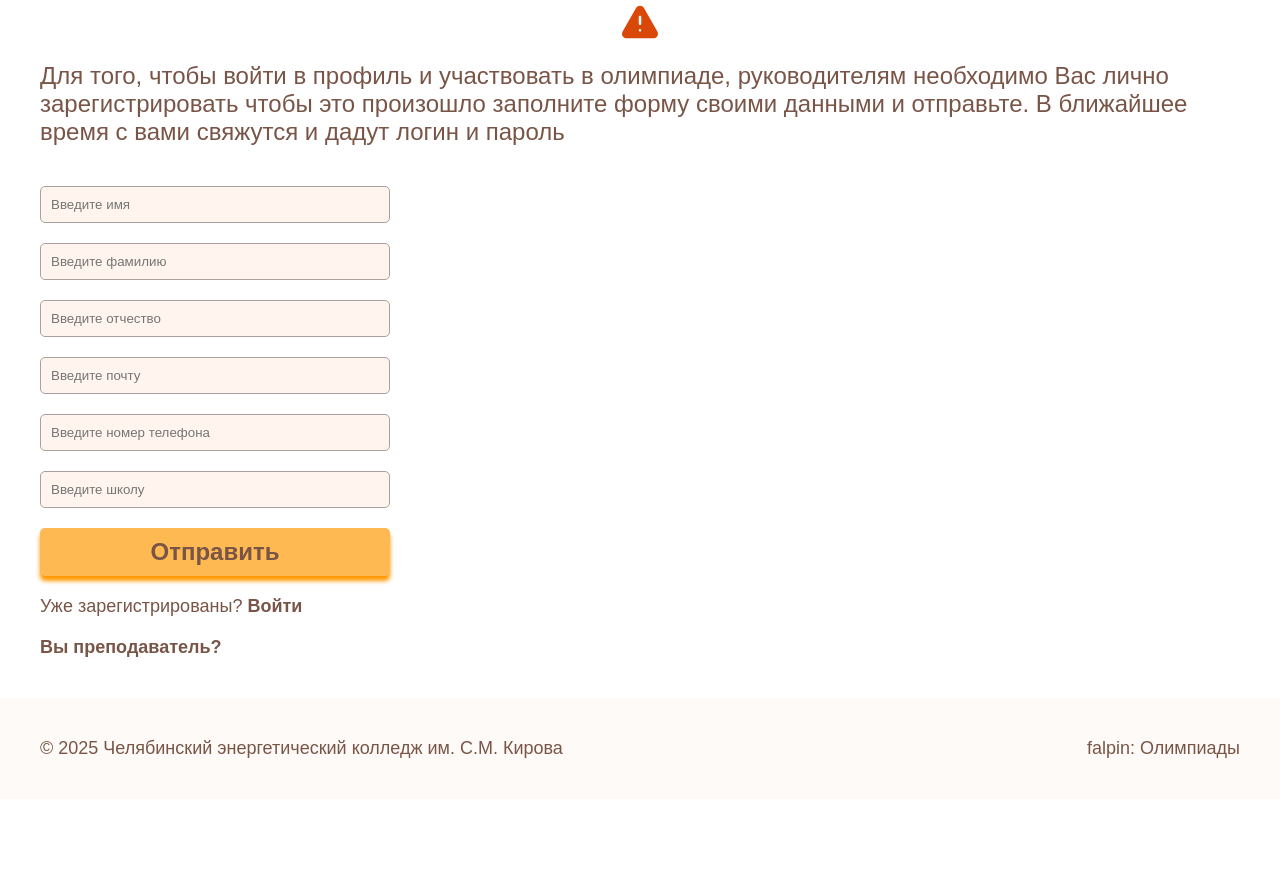
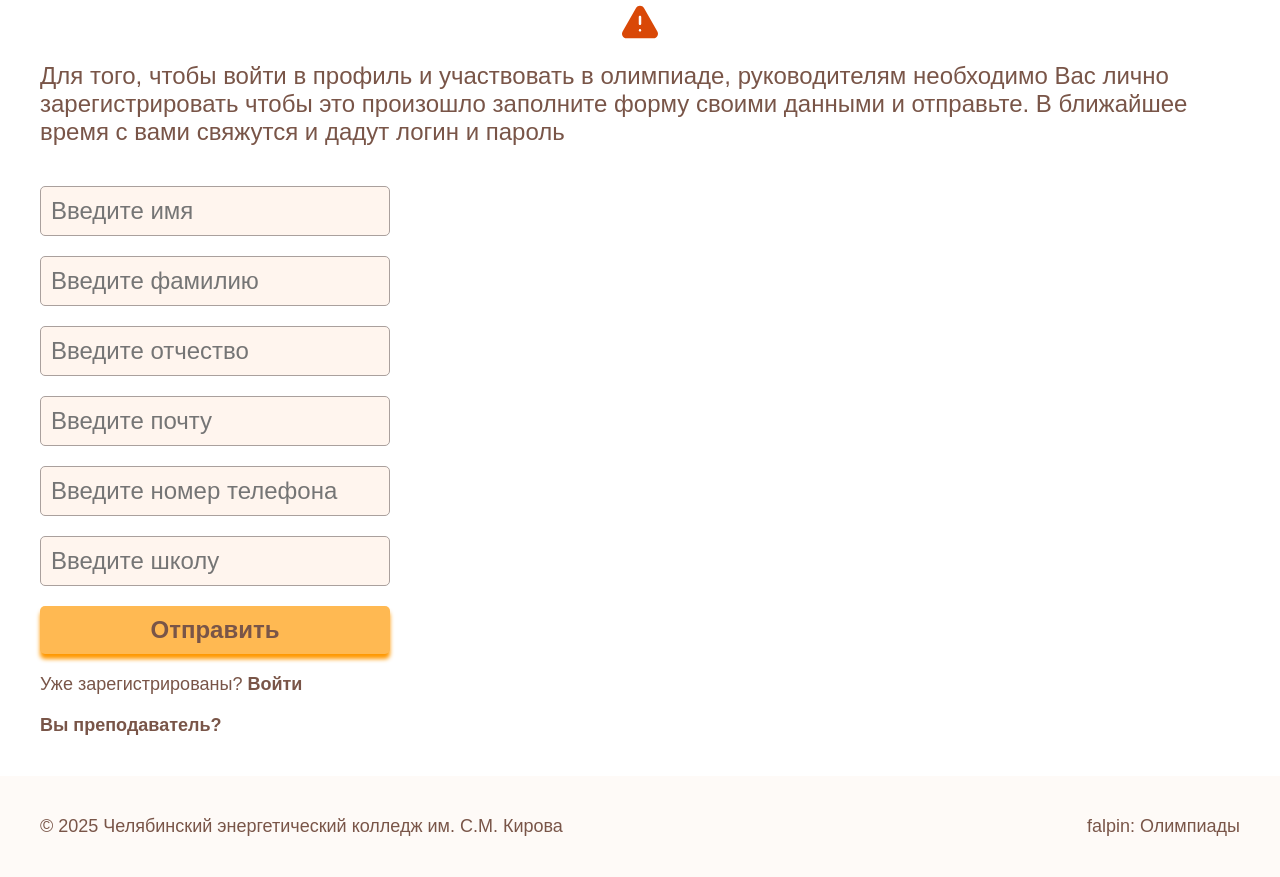
Before and after one commit to falpin/olympiad, a Python web app: template templates/registration.html in a window 1280 px wide. Shown: the part 342-1219 px from the top of the page. Before the commit the page ends 1100 px from the top, so only its background shows below. Run offline with Jinja, Linux system fonts and the light colour scheme; the template is opened without the code that fills it, so the values that code supplies are empty.

Commit message:
чутка изменила классы в регистрации

```diff
--- a/templates/registration.html
+++ b/templates/registration.html
@@ -16,12 +16,12 @@
 			<div class="reg">
 				<form action="#">
 					<div class="reg-inputs">
-						<input type="text" name="name" placeholder="Введите имя" required>
-						<input type="text" name="surname" placeholder="Введите фамилию" required>
-						<input type="text" name="father" placeholder="Введите отчество" required>
-						<input type="email" name="email" placeholder="Введите почту" required>
-						<input type="tel" name="number" placeholder="Введите номер телефона">
-						<input type="text" name="school" placeholder="Введите школу">
+						<input class="h5" type="text" name="name" placeholder="Введите имя" required>
+						<input class="h5" type="text" name="surname" placeholder="Введите фамилию" required>
+						<input class="h5" type="text" name="father" placeholder="Введите отчество" required>
+						<input class="h5" type="email" name="email" placeholder="Введите почту" required>
+						<input class="h5" type="tel" name="number" placeholder="Введите номер телефона">
+						<input class="h5" type="text" name="school" placeholder="Введите школу">
 						<button type="submit" class="content-btn h5 bold">Отправить</button>
 					</div>
 				</form>
```
